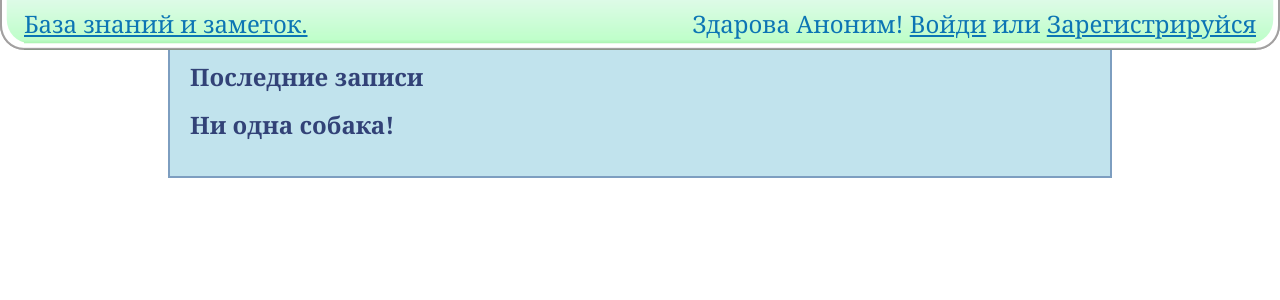
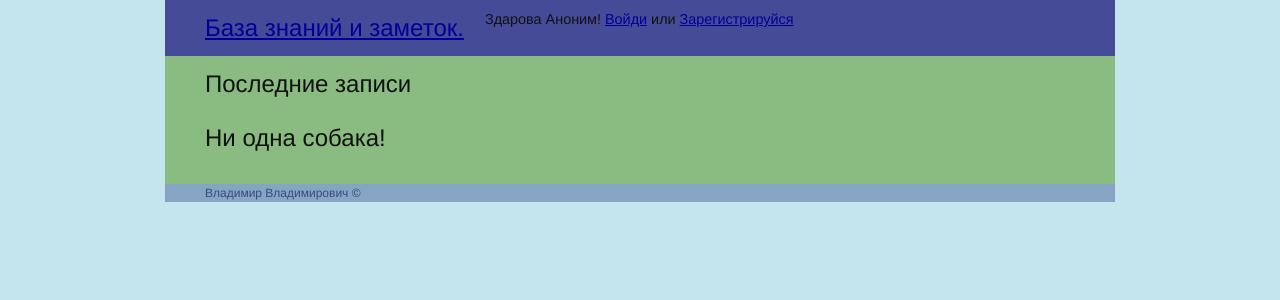
Before and after one commit to vladimirbright/knowledge, a Django app: template templates/index.html in a window 1280 px wide. Shown: the top 300 px of the page. Run offline with Django 3.2, Linux system fonts and the light colour scheme; the template is opened without the code that fills it, so the values that code supplies are empty.

Commit message:
Играемся.

```diff
--- a/s/css/main.css
+++ b/s/css/main.css
@@ -62,177 +62,39 @@
 .backc17 { background-color: #7d9ec0; }
 .bordc17 { border-color: #7d9ec0; }
 
-
-* {
+/*Верхнее меню*/
+.top_panel {
+  padding: 10px 0;
+}
+.top_panel H2 {
   margin: 0;
+}
+.top_panel UL {
+  list-style: none;
   padding: 0;
 }
-IMG {
-  border: 0;
+
+.top_panel UL LI {
+  float: right;
+  margin-left: 5px;
 }
-BODY {
-  background: white;
-  font-size: 13px;
-  font-family: Tahoma,Verdana,sans-serif;
+/*Основной блок*/
+.main_content { padding: 10px 0; }
+/*Форма*/
+.postform_wrapper INPUT[type="text"] {
+  width: 868px;
 }
-
-/*шапка*/
-DIV.header, DIV.header_inner, DIV.header_content, DIV.header_left, DIV.header_right {
-  height: 50px;
+.postform_wrapper TEXTAREA {
+  width: 858px;
 }
-DIV.header, DIV.header_inner {
-  background-image: url(/s/i/head_round.png);
-  background-repeat: no-repeat;
+.errorlist {
+  list-style: none;
+  padding: 0;
+  margin: 0;
 }
-DIV.header {
-  background-position: 0 100%;
+/*Карточки*/
+.card {
+  margin-bottom: 10px;
+  height: 150px;
+  overflow: hidden;
 }
-DIV.header_inner {
-  background-position: 100% 100%;
-  padding: 0 24px;
-}
-DIV.header_content {
-  background-image: url(/s/i/head_center.png);
-  background-repeat: repeat-x;
-  background-position: 50% 100%;
-}
-DIV.header_left {
-  float: left;
-  padding-top: 7px;
-  width: 30%;
-}
-DIV.header_right {
-  text-align: right;
-  padding-top: 7px;
-}
-DIV.header_content H4, DIV.header_content H4 a {
-  font-family: Georgia,sans-serif;
-  font-size: 24px;
-  font-weight: normal;
-  color: #0c75b4;
-}
-DIV.header_right UL {
-  list-style: none;
-}
-DIV.header_right UL LI {
-  float: right;
-  margin: 0 0 0 4px;
-  color: #0c75b4;
-}
-
-/*Основной блок*/
-DIV.main {
-  width: 920px;
-  margin: 0 auto 4px auto;
-  padding: 0 10px 10px 10px;
-  border-top: 0;
-  border-left: 2px solid #7d9ec0;
-  border-right: 2px solid #7d9ec0;
-  border-bottom: 2px solid #7d9ec0;
-}
-DIV.main_inner {
-  padding: 10px;
-}
-DIV.main_inner H2 {
-  margin: 0 0 15px;
-  font-family: Georgia,sans-serif;
-  font-size: 24px;
-  font-weight: bold;
-  text-align: left;
-  color: #324277;
-}
-
-/*Форма постинга*/
-DIV.new_card_form_wrapper INPUT[type="text"], DIV.new_card_form_wrapper TEXTAREA {
-  width: 100%;
-  margin: 10px 0;
-  background: white;
-  border: 1px solid #7d9ec0;
-}
-DIV.new_card_form_wrapper INPUT[type="text"] {
-  height: 32px;
-  font-size: 28px;
-}
-DIV.new_card_form_wrapper TEXTAREA {
-  font-size: 16px;
-  height: 140px;
-}
-DIV.new_card_form_wrapper H3 {
-  font-size: 22px;
-}
-DIV.new_card_form_wrapper INPUT[type="submit"] {
-  color: #3a4090;
-  background-color: white;
-  border: 2px solid #167bb7;;
-  font-size: 1.3em;
-  padding: 3px;
-  cursor: pointer;
-}
-DIV.new_card_form_wrapper INPUT[type="submit"]:hover {
-  border-color: #8abb81;
-  color: #8abb81;
-}
-
-DIV.new_card_form_wrapper SPAN.new_card_form_other_link {
-  margin-left: 10px;
-  border-bottom: 1px dashed;
-  cursor: pointer;
-}
-
-/*Карточки*/
-DIV.cards_container {
-  overflow: auto;
-}
-DIV.cards:hover {
-  border-color: #8abb81;
-}
-DIV.cards:hover HR {
-  background-color: #8abb81;
-}
-DIV.cards {
-  float: left;
-  overflow: hidden;
-  border: 4px solid;
-  padding: 10px;
-  width: 272px;
-  height: 150px;
-  border-color: #3a4090;
-  background-color: white;
-}
-DIV.cards H4 {
-  padding-bottom: 4px;
-}
-DIV.cards H4, DIV.cards H4 a {
-  color: #167bb7;
-}
-DIV.cards P {
-  height: 110px;
-  font-size: 0.9em;
-  padding: 0 5px;
-}
-DIV.cards .cards_added {
-  font-size: 11px;
-}
-DIV.cards HR {
-  border: 0;
-  height: 1px;
-  font-size: 1px;
-  background-color: #3a4090;
-}
-
-ul.errorlist {
-  list-style: none;
-  border-bottom: 1px dashed;
-  float: left;
-}
-
-.error {
-    color: red;
-    font-size: 0.9em;
-    font-family: Tahoma,Verdana,sans-serif;
-}
-SPAN.username {
-    font-size: 1.2em;
-    font-family: Verdana,Tahoma,sans-serif;
-    font-weight: bold;
-}
--- a/templates/index.html
+++ b/templates/index.html
@@ -2,18 +2,21 @@
 <HTML>
 <HEAD>
     <TITLE>{% if title %}{{title}}{% else %}База знаний и рещений{% endif %}</TITLE>
+    <LINK rel="stylesheet" href="/s/css/blueprint/screen.css" type="text/css" media="screen, projection">
+    <!--[if lt IE 8]><link rel="stylesheet" href="/s/css/blueprint/ie.css" type="text/css" media="screen, projection"><![endif]-->
     <LINK href="/s/css/main.css" rel="stylesheet" type="text/css">
     <SCRIPT type="text/javascript" src="/s/js/jquery.min.js"></SCRIPT>
 </HEAD>
-<BODY>
-<DIV class="header">
-    <DIV class="header_inner">
-        <DIV class="header_content">
+<BODY class="backc8">
+<DIV class="container">
+    <!--Верхнее меню-->
+    <DIV class="span-24 last top_panel backc1">
     {% block header %}
-            <DIV class="header_left">
-                <H4><A href="/">База знаний и заметок.</A></H4>
+        <DIV class="span-1">&nbsp;</DIV>
+        <DIV class="span-7">
+            <H2><A href="/">База знаний и заметок.</A></H2>
         </DIV>
-            <DIV class="header_right">
+        <DIV class="span-15">
         {% if user.is_authenticated %}
             <!--<H4>Здарова, {{ user.username }}!</H4>-->
             <UL>
@@ -28,46 +31,53 @@
           <H4>Здарова Аноним! <A href="{% url django.contrib.auth.views.login %}">Войди</A> или <A href="{% url knowledge.users.views.register %}">Зарегистрируйся</A></H4>
         {% endif %}
         </DIV>
+        <DIV class="span-1 last">&nbsp;</DIV>
     {% endblock %}
     </DIV>
-    </DIV>
-</DIV>
-<DIV class="main backc9 bordc4"><DIV class="main_inner">
+<!--Основной контент-->
+    <DIV class="backc11 span-24 last main_content">
         {% block main %}
-
             {% if user.is_authenticated %}
+                <DIV class="span-1">&nbsp;</DIV>
+                <DIV class="span-22 postform_wrapper">
                     <H2>Записать мысль</H2>
-            <DIV class="new_card_form_wrapper">
                     <FORM action="{% url knowledge.cards.views.index %}" method="POST">
-                    {{ postForm.topic.errors }}
-                    {{ postForm.topic }}<BR>
-                    {{ postForm.cardtext.errors }}
-                    {{ postForm.cardtext }}
+                    {% if postForm.topic.errors %}<DIV class="error">{{ postForm.topic.errors }}</DIV>{% endif %}
+                    <DIV>{{ postForm.topic }}</DIV>
+                    {% if postForm.cardtext.errors %}<DIV class="error">{{ postForm.cardtext.errors }}</DIV>{% endif %}
+                    <DIV>{{ postForm.cardtext }}</DIV>
                     <DIV><INPUT type="submit" value="Пусть знают все!"/><SPAN class="new_card_form_other_link"> или пойти в зад</SPAN></DIV>
                     </FORM>
                 </DIV>
-            <BR>
+                <DIV class="span-1 last">&nbsp;</DIV>
             {% endif %}
+            <DIV class="span-1">&nbsp;</DIV>
+            <DIV class="span-22">
                 <H2>Последние записи</H2>
-        <DIV class="cards_container">
                 {% if cards %}
-                <DIV class="cards_wrapper">
                     {% for card in cards %}
-                    <DIV class="cards">
+                        <DIV class="card backc17 span-10 {% cycle '' 'last' %}">
                             <H4><A href="{% url knowledge.cards.views.details card.pk  %}">{{ card.topic }}</A></H4>
                             <HR>
                             <P>{{ card.cardtext }}</P>
                             <HR>
                             <DIV class="cards_added">Добавил <SPAN class="username">{{ card.owner.username }}</SPAN> {{ card.added|date:'d.m.Y в H:i' }}</DIV>
                         </DIV>
+                        {% cycle '<DIV class="span-2">&nbsp;</DIV>' '' %}
                     {% endfor %}
-                </DIV>
                 {% else %}
                     <H2>Ни одна собака!</H2>
                 {% endif %}
-        </H2>
-
+            </DIV>
+            <DIV class="span-1 last">&nbsp;</DIV>
         {% endblock %}
-</DIV></DIV>
+    </DIV>
+<!--Копирайты-->
+    <DIV class="span-24 last backc16 c14">
+        <DIV class="span-1">&nbsp;</DIV>
+        <DIV class="span-22"> Владимир Владимирович &copy; </DIV>
+        <DIV class="span-1 last">&nbsp;</DIV>
+    </DIV>
+</DIV>
 </BODY>
 </HTML>
```
Lines whose indentation alone changed are shown as unchanged.
